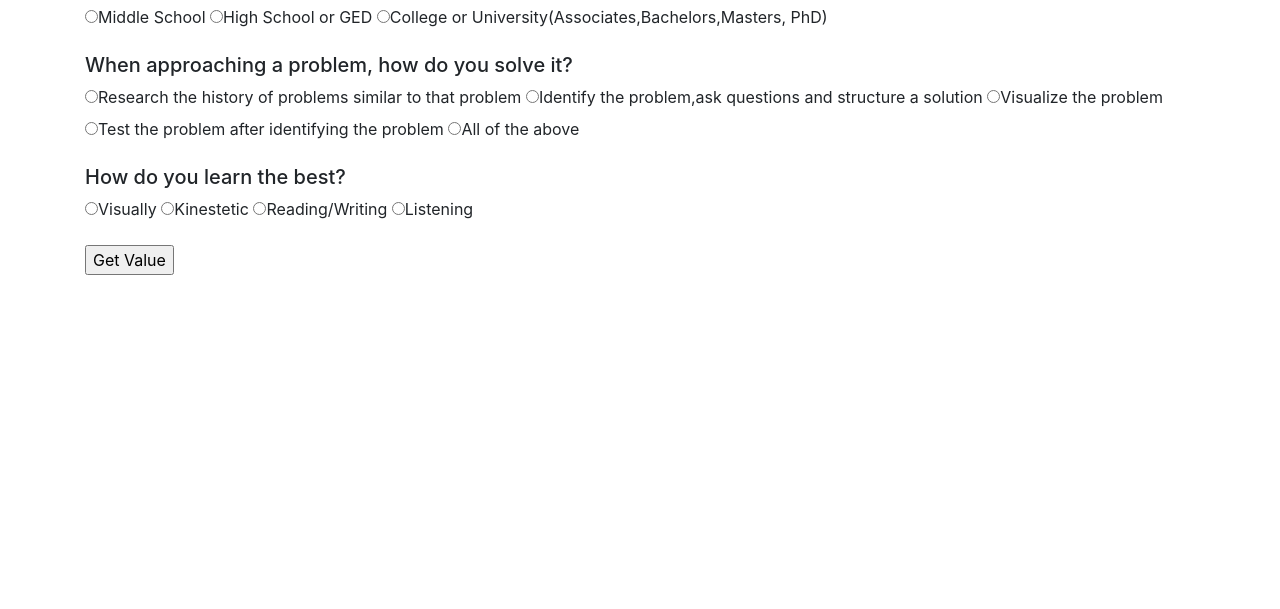
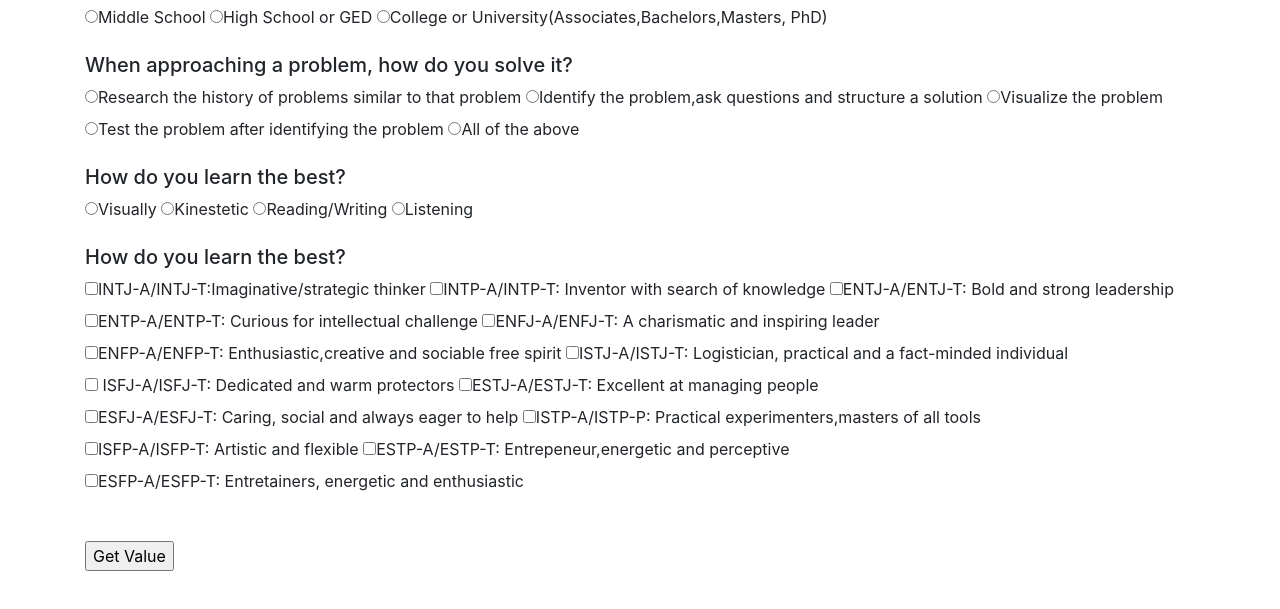
Before and after one commit to dominguezsantal/languageSuggester, a plain HTML site: page index.html in a window 1280 px wide. Shown: the part 113-722 px from the top of the page. Drawn offline with nearby package versions, Linux system fonts and the light colour scheme.

Commit message:
Add checkbox button

```diff
--- a/index.html
+++ b/index.html
@@ -36,7 +36,28 @@
                 <label><input type="radio" name="learn" value="read">Reading/Writing </label>
                 <label><input type="radio" name="learn" value="aural">Listening </label>
             </p>
+            <h5>How do you learn the best?</h5>
+            <p>
+                <label><input type="checkbox" name="personality" value="p0">INTJ-A/INTJ-T:Imaginative/strategic thinker </label>
+                <label><input type="checkbox" name="personality" value="p1">INTP-A/INTP-T: Inventor with search of knowledge</label>
+                <label><input type="checkbox" name="personality" value="p2">ENTJ-A/ENTJ-T: Bold and strong leadership </label>
+                <label><input type="checkbox" name="personality" value="p3">ENTP-A/ENTP-T: Curious for intellectual challenge </label>
+                <label><input type="checkbox" name="personality" value="p4">ENFJ-A/ENFJ-T: A charismatic and inspiring leader </label>
+                <label><input type="checkbox" name="personality" value="p5">ENFP-A/ENFP-T: Enthusiastic,creative and sociable free spirit </label>
+                <label><input type="checkbox" name="personality" value="p6">ISTJ-A/ISTJ-T: Logistician, practical and a fact-minded individual </label>
+                <label><input type="checkbox" name="personality" value="p7"> ISFJ-A/ISFJ-T: Dedicated and warm protectors</label>
+                <label><input type="checkbox" name="personality" value="p8">ESTJ-A/ESTJ-T: Excellent at managing people </label>
+                <label><input type="checkbox" name="personality" value="p9">ESFJ-A/ESFJ-T: Caring, social and always eager to help </label>
+                <label><input type="checkbox" name="personality" value="p10">ISTP-A/ISTP-P: Practical experimenters,masters of all tools</label>
+                <label><input type="checkbox" name="personality" value="p11">ISFP-A/ISFP-T: Artistic and flexible</label>
+                <label><input type="checkbox" name="personality" value="p12">ESTP-A/ESTP-T: Entrepeneur,energetic and perceptive</label>
+                <label><input type="checkbox" name="personality" value="p13">ESFP-A/ESFP-T: Entretainers, energetic and enthusiastic</label>
 
+            </p>
+
+
+
+            <div class="checkbox" div id="surveyElement" style="display:inline-block; width:100%;"></div>
 
             <p><input type="button" value="Get Value"></p>
 
--- a/js/scripts.js
+++ b/js/scripts.js
@@ -3,6 +3,8 @@ $(document).ready(function() {
         var educationValue = $("input[name='education']:checked").val();
         var problemValue = $("input[name='problem']:checked").val();
         var learnValue = $("input[name='learn']:checked").val();
+        var personalityValue = $("input[name= 'personality']:checked").val();
+
         if (educationValue) {
             alert("Your educational level is - " + educationValue);
         }
@@ -12,6 +14,9 @@ $(document).ready(function() {
         if (learnValue) {
             alert(" You learn the best by" + learnValue + "process");
         }
+
+
+
         //$("label").toggle();
         //$("label").show();
 
```
